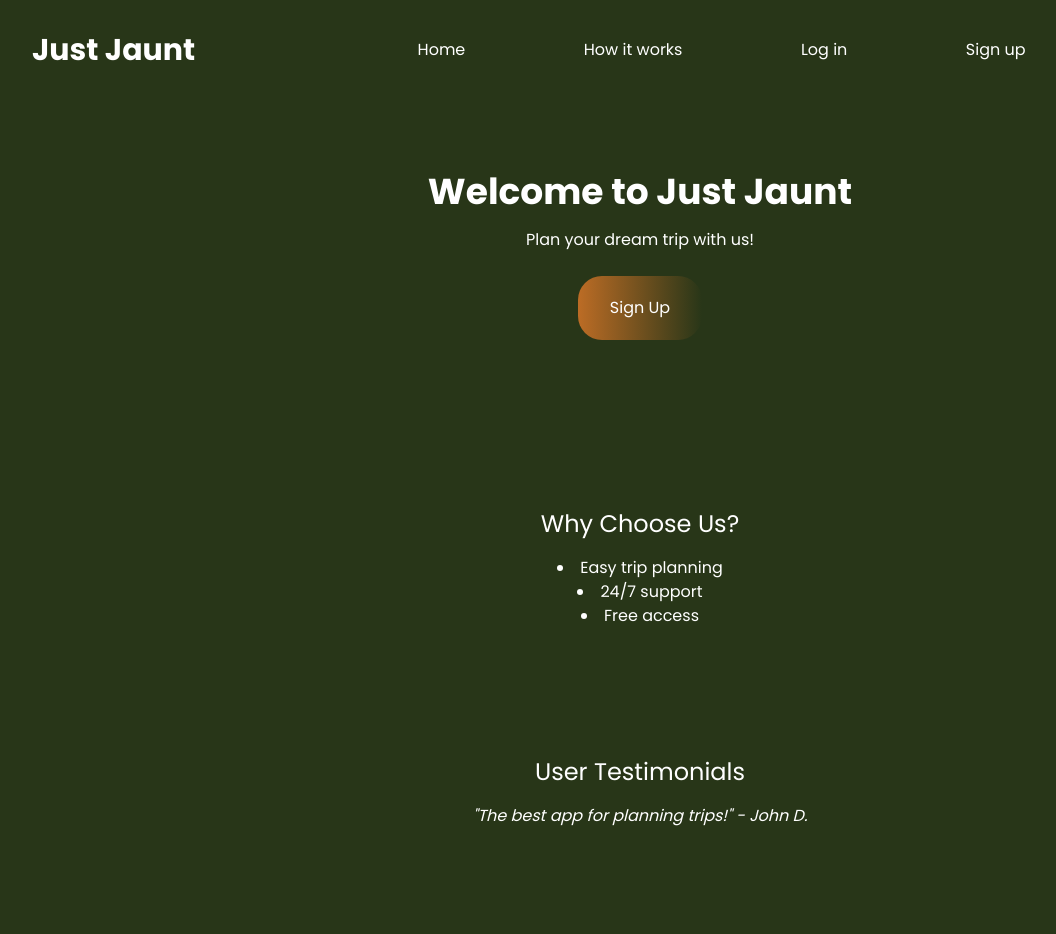
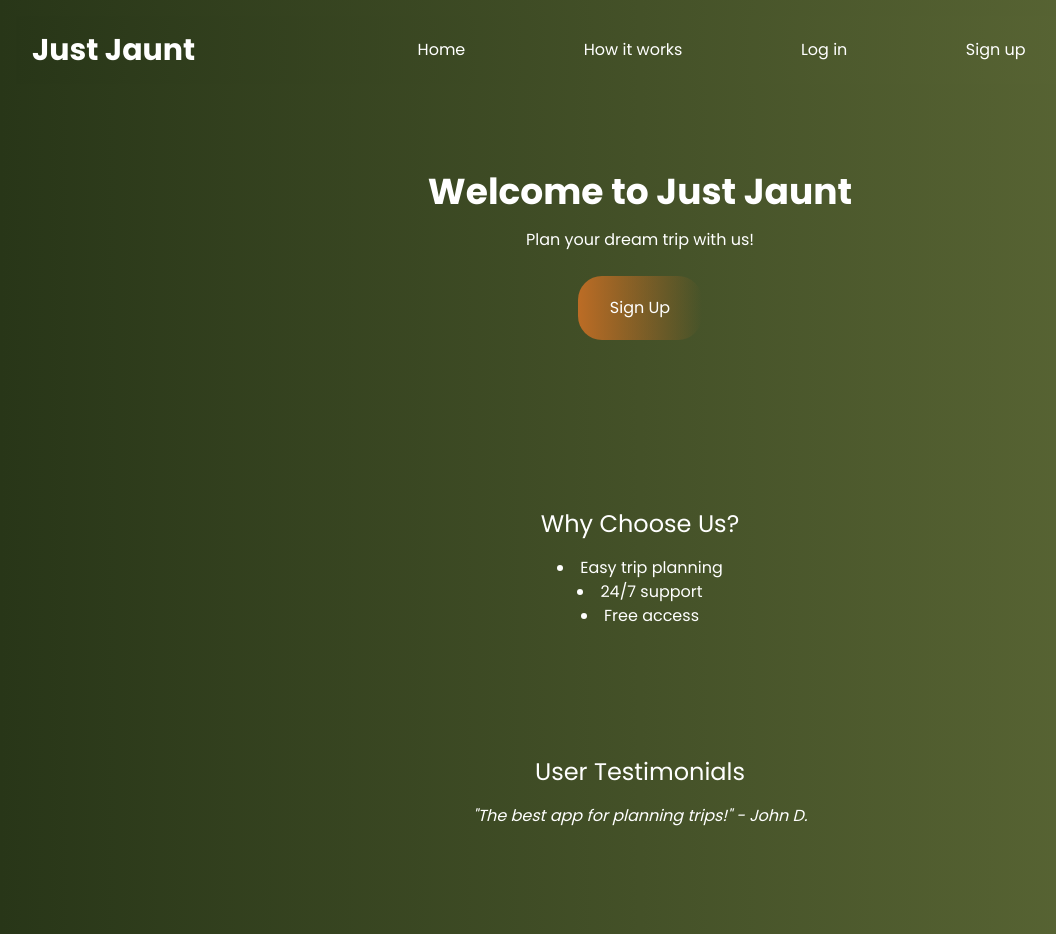
Before and after one commit to PWidla/JustJaunt, a React (Vite) app in the folder Client/: page / in a window 1280 px wide. Shown: the top 934 px of the page, without its empty margins (0-1056 px from the left). Built offline with nearby package versions, Linux system fonts and the light colour scheme.

Commit message:
added gradient to background

```diff
--- a/Client/src/components/Layout/LandingPage/LandingPage.tsx
+++ b/Client/src/components/Layout/LandingPage/LandingPage.tsx
@@ -4,7 +4,7 @@ const LandingPage = () => {
   const { isLoggedIn, signup } = useAuth();
 
   return (
-    <div className="flex flex-col items-center justify-center bg-dark-green text-white w-full h-screen space-y-32 font-primaryRegular">
+    <div className="flex flex-col items-center justify-center bg-gradient-to-r from-dark-green to-light-green text-white w-full h-screen space-y-32 font-primaryRegular">
       <div className="text-center mb-10 w-full">
         <h1 className="text-4xl font-primaryBold">Welcome to Just Jaunt</h1>
         <p className="mt-4">Plan your dream trip with us!</p>
--- a/Client/src/components/Layout/MainLayout/MainLayout.tsx
+++ b/Client/src/components/Layout/MainLayout/MainLayout.tsx
@@ -9,13 +9,13 @@ type MainLayoutProps = {
 const MainLayout = ({ mainContent }: MainLayoutProps) => {
   return (
     <div className="flex flex-col min-h-screen">
-      <header className="bg-dark-green text-white p-4">
+      <header className="bg-gradient-to-r from-dark-green to-light-green text-white p-4">
         <NavBar />
       </header>
       <main className="flex-grow flex items-center justify-center">
         {mainContent}
       </main>
-      <footer className="bg-dark-green text-white p-4">
+      <footer className="bg-gradient-to-r from-dark-green to-light-green text-white p-4">
         <Footer />
       </footer>
     </div>
--- a/Client/src/components/Layout/NavBar/NavBar.tsx
+++ b/Client/src/components/Layout/NavBar/NavBar.tsx
@@ -25,7 +25,7 @@ const NavBar = () => {
   }, []);
 
   return (
-    <nav className="bg-dark-green p-4 font-primaryRegular">
+    <nav className="bg-gradient-to-r from-dark-green to-light-green p-4 font-primaryRegular">
       <div className="flex justify-between items-center w-full">
         <div className="text-3xl font-primaryBold hover:text-yellow-700 hover:font-bold hover:underline transition duration-200">
           Just Jaunt
@@ -74,7 +74,7 @@ const NavBar = () => {
         {/* mobile menu */}
         <div
           ref={menuRef}
-          className={`fixed top-0 right-0 h-full w-64 bg-green-900 text-white transform ${
+          className={`fixed top-0 right-0 h-full w-64 bg-light-green text-white transform ${
             isOpen ? "translate-x-0" : "translate-x-full"
           } transition-transform duration-300 ease-in-out z-50`}
         >
```
